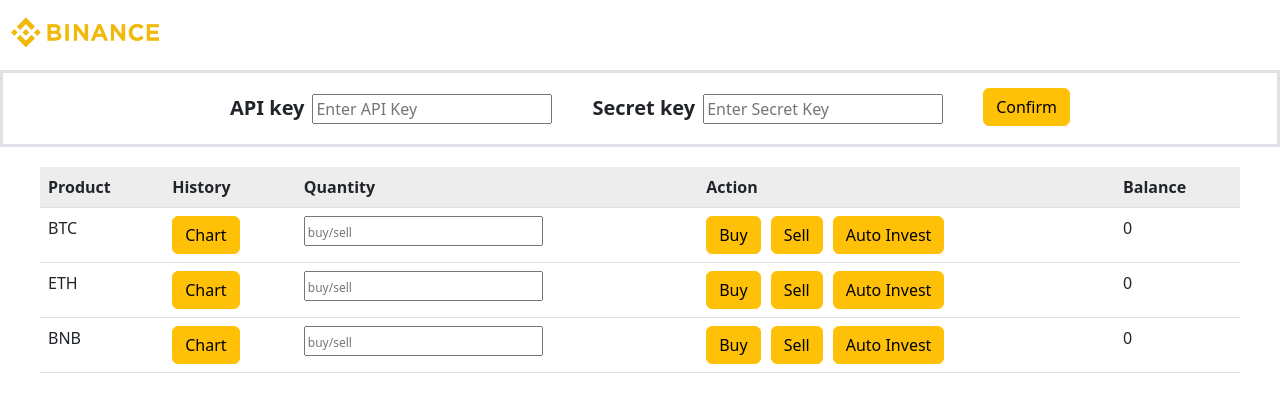
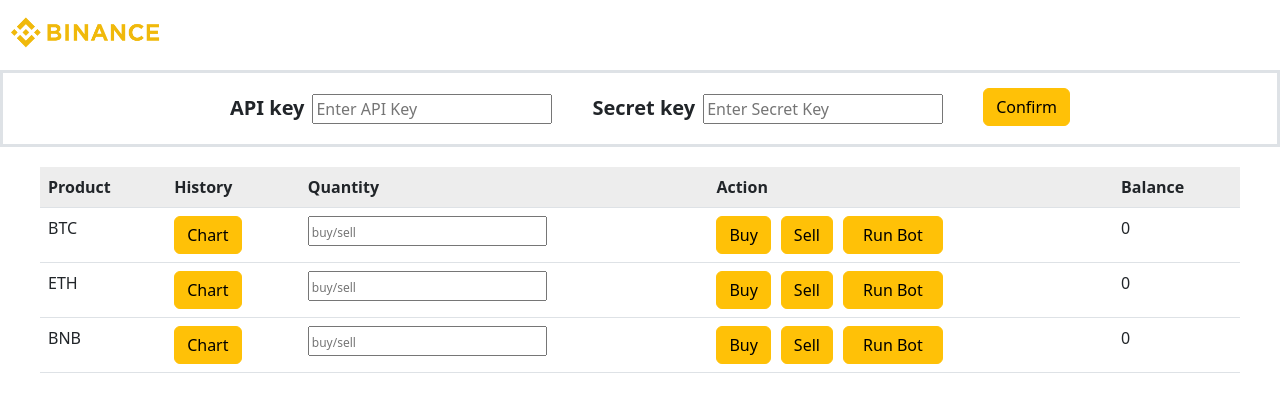
Before and after one commit to quangzp/se2022-13.1, a React (Create React App) app in the folder client/: page / in a window 1280 px wide. Shown: the top 412 px of the page. Built offline with nearby package versions, Linux system fonts and the light colour scheme.

Commit message:
update start stop bot button

```diff
--- a/client/src/page/Home/Home.jsx
+++ b/client/src/page/Home/Home.jsx
@@ -1,10 +1,12 @@
 import { useState, useEffect, useRef } from 'react';
 import { toast } from 'react-toastify';
 import './index.css'
-import { buy, login, sell, startBot } from './Service/BinanceService';
+import { buy, login, sell, startBot, stopBot } from './Service/BinanceService';
 
 const Home = () => {
-
+    const [btcBot, setBtcBot] = useState(false);
+    const [ethBot, setEthBot] = useState(false);
+    const [bnbBot, setBnbBot] = useState(false);
 
     const [btcQuantity, setBtcQuantity] = useState();
     const [ethQuantity, setEthQuantity] = useState();
@@ -80,11 +82,33 @@
             const number = Number(quantity)
             console.log(uuid)
             const data = await startBot({ uuid: uuid, symbol: coin, quantity: number })
-            if(data === 200) {
+            if (data === 200) {
+                if(coin === "BTCUSDT") {
+                    setBtcBot(true)
+                }
+                if(coin === "BNBUDSDT") {
+                    setBnbBot(true)
+                }
+                if(coin === "ETHUSDT") {
+                    setEthBot(true)
+                }
                 toast.success("Bot is started!")
+
             } else {
                 toast.error("Error!")
             }
+        }
+    }
+
+    const stopBotHandle = async (uuid) => {
+        const data = await stopBot({ uuid: uuid })
+        if (data === 200) {
+            setBtcBot(false);
+            setBnbBot(false);
+            setEthBot(false);
+            toast.success("Bot is stop!")
+        } else {
+            toast.error("Error!")
         }
     }
 
@@ -139,7 +163,7 @@
                                 <div className='action-col'>
                                     <button class="btn btn-warning btn-action" onClick={() => buyHandle("BTCUSDT", btcQuantity, uuid)}>Buy</button>
                                     <button class="btn btn-warning btn-action" onClick={() => sellHandle("BTCUSDT", btcQuantity, uuid)}>Sell</button>
-                                    <button class="btn btn-warning btn-action" onClick={() => runBotHandle("BTCUSDT", btcQuantity, uuid)}>Auto Invest</button>
+                                    {!btcBot ? <button class="btn btn-warning btn-action btn-bot" onClick={() => runBotHandle("BTCUSDT", btcQuantity, uuid)}>Run Bot</button> :<button class="btn btn-danger btn-action" onClick={() => stopBotHandle(uuid)}>Stop Bot</button>}
                                 </div>
                             </td>
                             <td>
@@ -160,7 +184,7 @@
                                 <div className='action-col'>
                                     <button class="btn btn-warning btn-action" onClick={() => buyHandle("ETHUSDT", ethQuantity, uuid)}>Buy</button>
                                     <button class="btn btn-warning btn-action" onClick={() => sellHandle("ETHUSDT", ethQuantity, uuid)}>Sell</button>
-                                    <button class="btn btn-warning btn-action" onClick={() => runBotHandle("ETHUSDT", ethQuantity, uuid)}>Auto Invest</button>
+                                    {!ethBot ? <button class="btn btn-warning btn-action btn-bot" onClick={() => runBotHandle("ETHUSDT", ethQuantity, uuid)}>Run Bot</button> :<button class="btn btn-danger btn-action" onClick={() => stopBotHandle(uuid)}>Stop Bot</button>}
                                 </div>
                             </td>
                             <td>
@@ -182,7 +206,7 @@
                                 <div className='action-col'>
                                     <button class="btn btn-warning btn-action" onClick={() => buyHandle("BNBUSDT", bnbQuantity, uuid)}>Buy</button>
                                     <button class="btn btn-warning btn-action" onClick={() => sellHandle("BNBUSDT", bnbQuantity, uuid)}>Sell</button>
-                                    <button class="btn btn-warning btn-action" onClick={() => runBotHandle("BNBUSDT", bnbQuantity, uuid)}>Auto Invest</button>
+                                    {!bnbBot ? <button class="btn btn-warning btn-action btn-bot" onClick={() => runBotHandle("BNBUSDT", bnbQuantity, uuid)}>Run Bot</button> :<button class="btn btn-danger btn-action" onClick={() => stopBotHandle(uuid)}>Stop Bot</button>}
                                 </div>
                             </td>
                             <td>
--- a/client/src/page/Home/Service/BinanceService.jsx
+++ b/client/src/page/Home/Service/BinanceService.jsx
@@ -41,3 +41,14 @@
         return error.response.data.massage;
     }
 }
+
+export const stopBot = async ({ uuid }) => {
+    const url = 'http://127.0.0.1:5000/kill-bot'
+    try {
+        const res = await axios.post(url, { uuid })
+        console.log(res.data);
+        return res.status;
+    } catch (error) {
+        return error.response.data.massage;
+    }
+}
--- a/client/src/page/Home/index.css
+++ b/client/src/page/Home/index.css
@@ -36,3 +36,7 @@
     width: 1200px;
     margin: auto;
 }
+
+.btn-bot {
+    width: 100px;
+}
```
